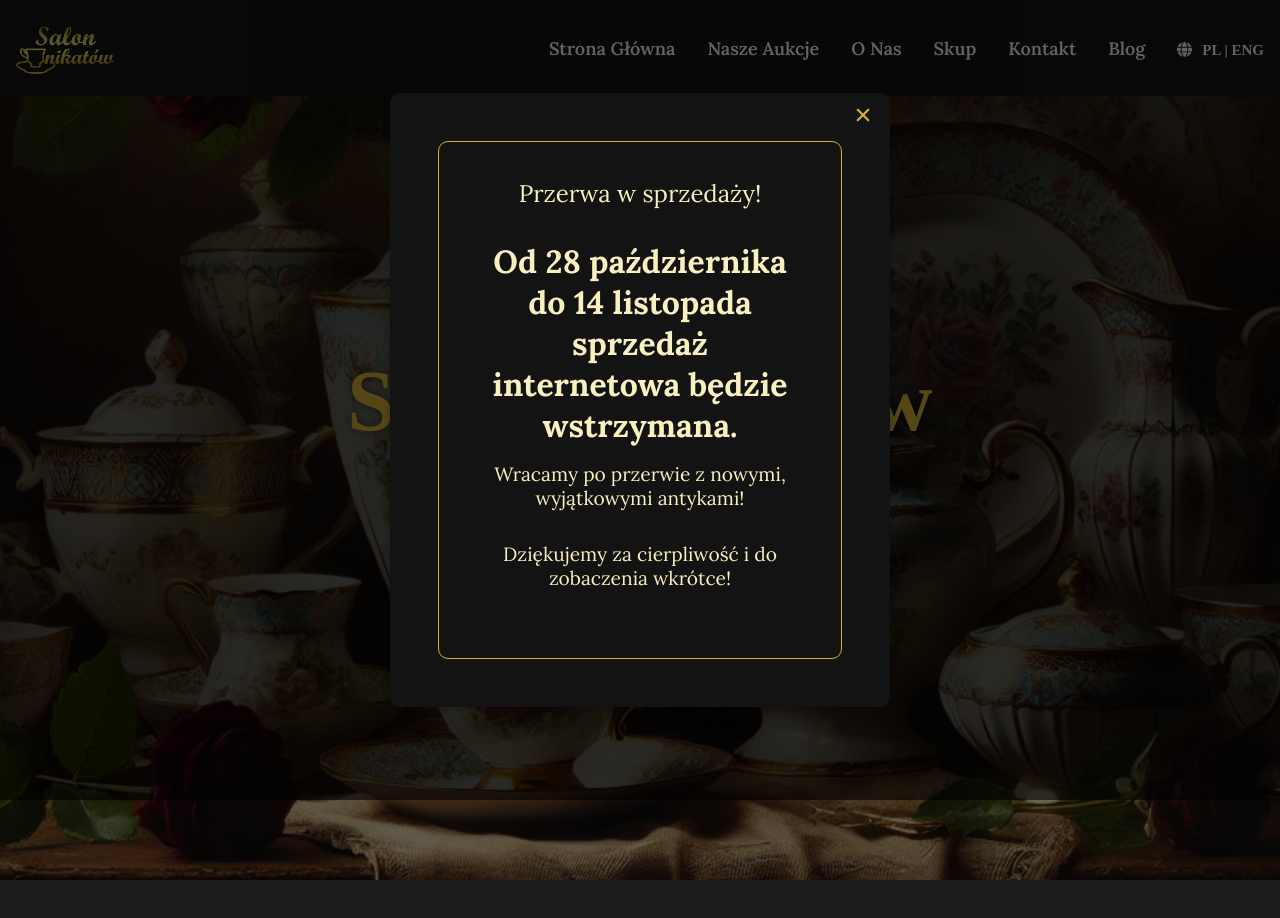
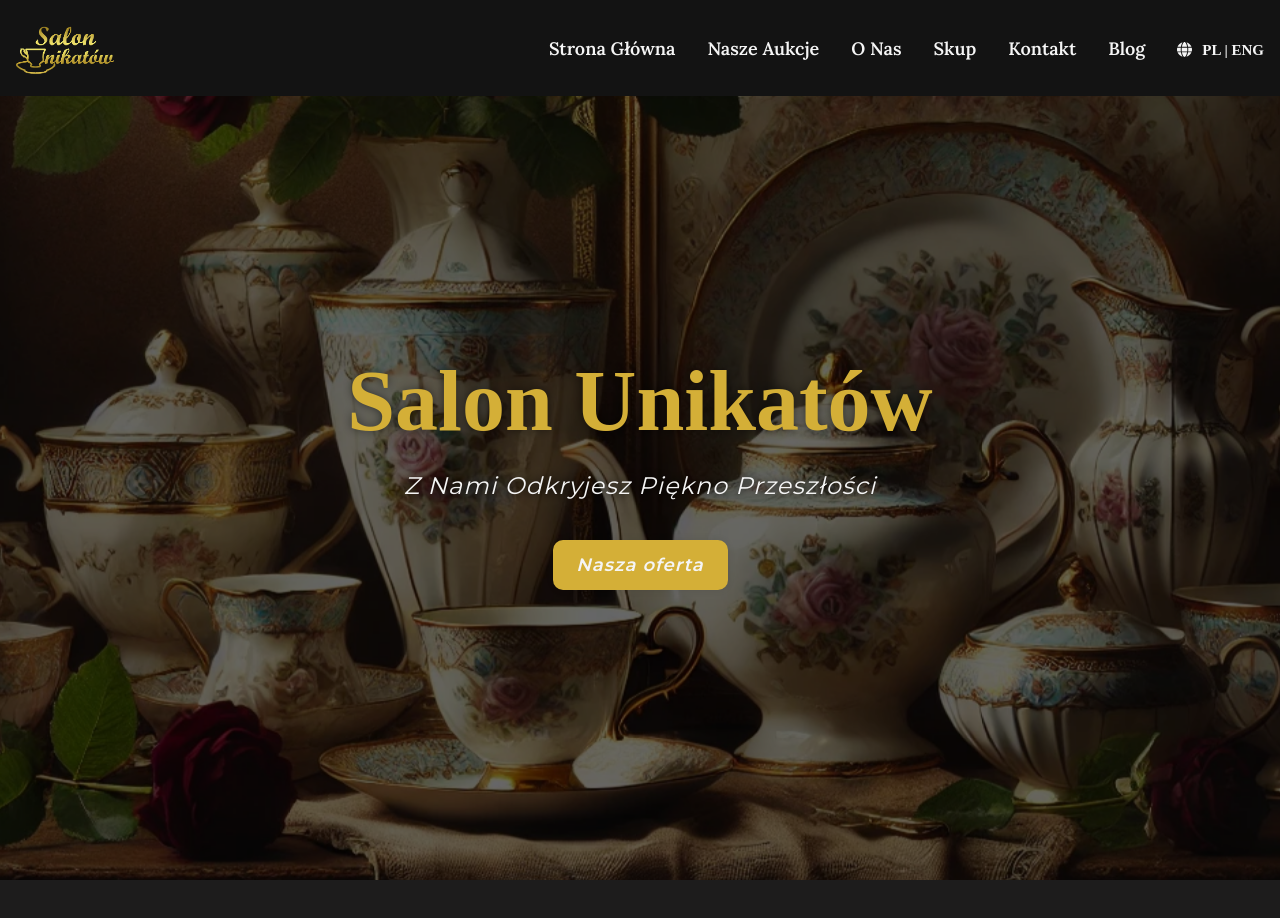
Before and after one commit to jkbednarczyk/subc, a React (Create React App) app: page / in a window 1280 px wide. Shown: the top 918 px of the page. Built offline with nearby package versions, Linux system fonts and the light colour scheme; a web font is replaced by a local one.

Commit message:
Remove temporarily infoModal from homepage

```diff
--- a/src/components/home/HomePage.component.tsx
+++ b/src/components/home/HomePage.component.tsx
@@ -69,8 +69,8 @@ export const HomePage = () => {
             <OurAuctions/>
             <AboutUs />
         </section>
-        {isModalOpen && <InfoModal
-            onClose = {handleCloseModal}/>}
+        {/* {isModalOpen && <InfoModal
+            onClose = {handleCloseModal}/>} */}
         <Footer/>
     </>
 };
```
